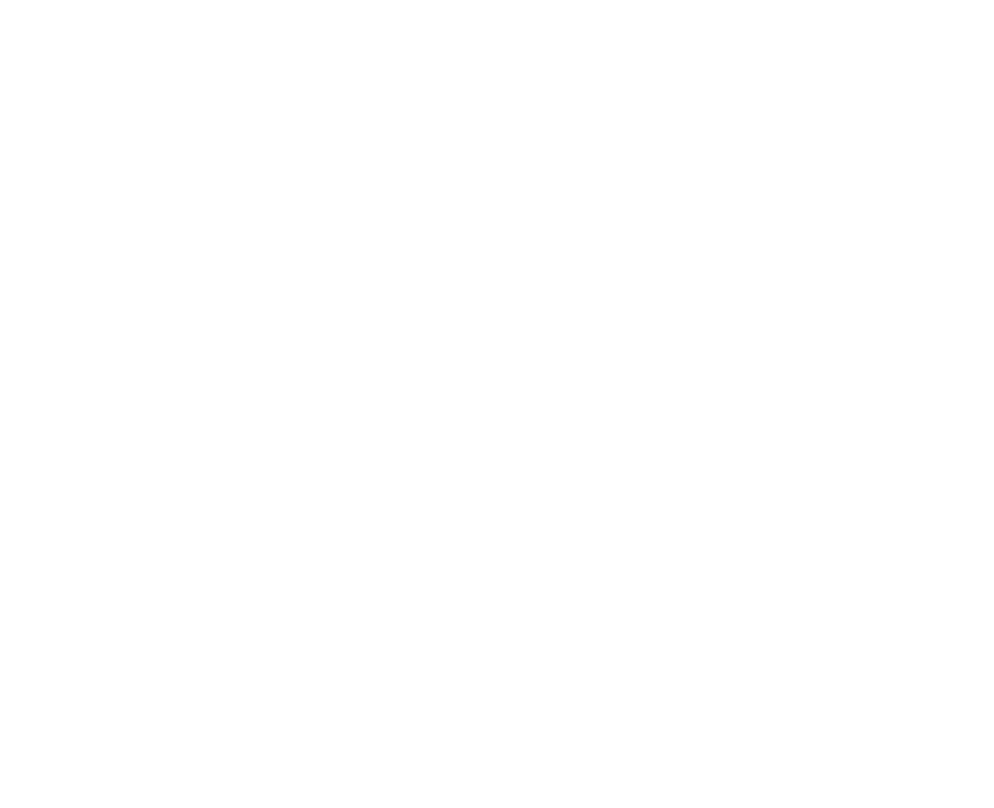
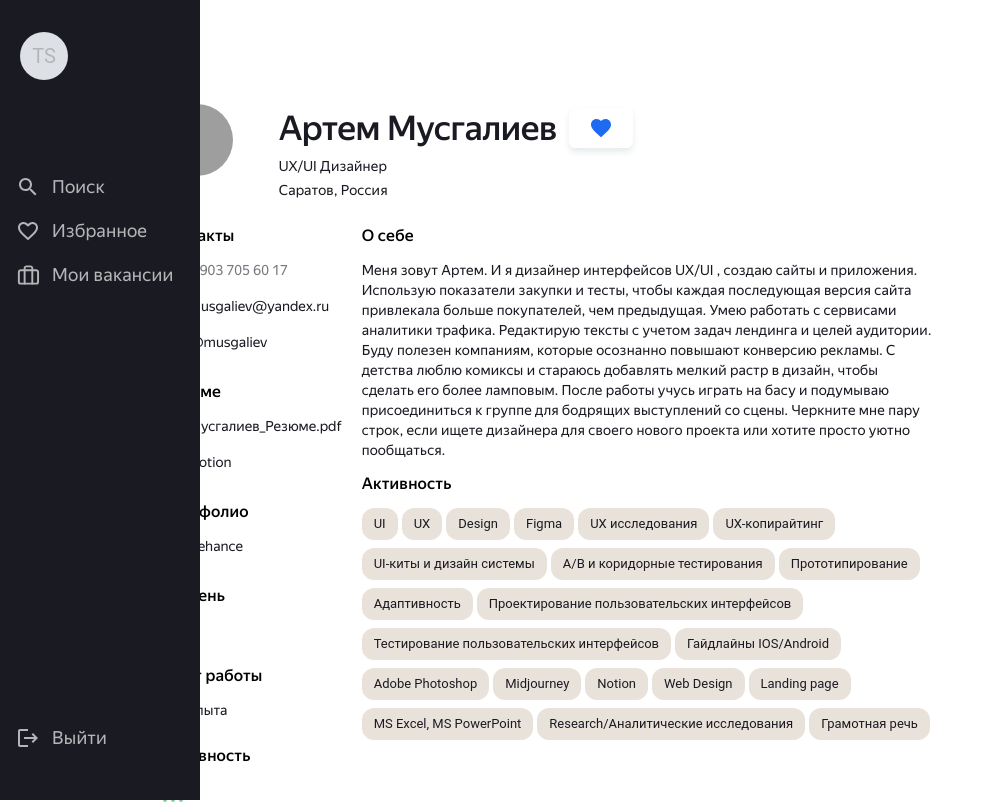
Before and after one commit to MarinaFominykh/alumni-resume-tracker, a React (Vite) app: page /search/1 in a window 1280 px wide. Before the commit this address had no page. Shown: the whole page, without its empty margins (0-994 px from the left). Built offline with nearby package versions, Linux system fonts and the light colour scheme; data requests are answered from the project's data file; grey boxes are pictures that could not be loaded.

Commit message:
feat: поиск по id

```diff
--- a/src/components/Table/Table.tsx
+++ b/src/components/Table/Table.tsx
@@ -98,7 +98,7 @@
                   <LikeButton handleLikeClick={handleLikeClick} isLiked={isLiked} />
                 </TableCell>
                 <TableCell component="th" scope="row">
-                  <Link className="link" to="{`/${id}`}" onClick={() => setWatched(true)}>
+                  <Link className="link" to={`/search/${row.id}`} onClick={() => setWatched(true)}>
                     <Box sx={tableStyles.nameBox}>
                       <Avatar src={row.photo} sx={{ width: 36, height: 36 }} />
                       <Typography sx={tableStyles.text}>{row.name}</Typography>
@@ -107,12 +107,12 @@
                   </Link>
                 </TableCell>
                 <TableCell>
-                  <Link className="link" to="{`/${id}`}">
+                  <Link className="link" to={`/search/${row.id}`}>
                     <Typography sx={tableStyles.text}> {row.specialization}</Typography>
                   </Link>
                 </TableCell>
                 <TableCell>
-                  <Link className="link" to="{`/${id}`}">
+                  <Link className="link" to={`/search/${row.id}`}>
                     <Typography sx={tableStyles.text}>
                       {row.experience === 0 && 'Без опыта'}
                       {row.experience === 1 && `${row.experience} год`}
@@ -122,12 +122,12 @@
                   </Link>
                 </TableCell>
                 <TableCell>
-                  <Link className="link" to="{`/${id}`}">
+                  <Link className="link" to={`/search/${row.id}`}>
                     <GradeElementTable experience={row.experience}></GradeElementTable>
                   </Link>
                 </TableCell>
                 <TableCell sx={tableStyles.activityChell}>
-                  <Link className="link" to="{`/${id}`}">
+                  <Link className="link" to={`/search/${row.id}`}>
                     <ActivityElement
                       activity={row.activity}
                       sx={{ display: 'flex', justifyContent: 'center' }}
@@ -135,7 +135,7 @@
                   </Link>
                 </TableCell>
                 <TableCell sx={tableStyles.skillsChell}>
-                  <Link className="link" to="{`/${id}`}">
+                  <Link className="link" to={`/search/${row.id}`}>
                     <ChipsContainer>
                       {row.skills.slice(0, 4).map((skill, i) => (
                         <ChipElement key={i} label={skill} sx={chipStyles.chip} />
--- a/src/main.tsx
+++ b/src/main.tsx
@@ -15,7 +15,7 @@
 import { Provider } from 'react-redux';
 import { setupStore } from './store/store.ts';
 
-const store = setupStore()
+const store = setupStore();
 ReactDOM.createRoot(document.getElementById('root')!).render(
   <Provider store={store}>
     <ThemeProvider theme={projectTheme}>
@@ -27,7 +27,7 @@
             <Route path="vacancies" element={<Vacancies />} />
             <Route path="all-vacancies" element={<AllVacancies />} />
             <Route path="vacancies/new" element={<NewVacancy />} />
-          <Route path="student" element={<StudentPage />} />
+            <Route path="search/:id" element={<StudentPage />} />
           </Route>
         </Routes>
         <Routes>
@@ -36,7 +36,5 @@
         </Routes>
       </BrowserRouter>
     </ThemeProvider>
-
   </Provider>
-
 );
--- a/src/pages/StudentPage/StudentPage.tsx
+++ b/src/pages/StudentPage/StudentPage.tsx
@@ -10,19 +10,20 @@
 import LikeButton from '../../components/elements/LikeButton/LikeButton';
 import { chipStyles } from '../../components/elements/ChipElement/styles';
 import { EmailIcon, CopyIcon, TelegramIcon, PdfIcon } from '../../consts/icons';
-
+import { applicantAPI } from '../../services/applicantService';
 import { useParams } from 'react-router';
-import { applicantAPI } from '../../services/applicantService';
 
 function StudentPage() {
-  const { data: applicant } = applicantAPI.useFetchApplicantByIdQuery('');
+  const { id } = useParams<{ id: string }>();
+  const { data: applicant } = applicantAPI.useFetchApplicantByIdQuery(id);
+
   console.log(applicant);
 
   return (
     <Container sx={studentStyles.wrapper}>
       <BackLink />
       <Box sx={studentStyles.header}>
-        <Avatar alt="Аватар выпускника" src={applicant.photo} sx={{ width: 72, height: 72 }} />
+        <Avatar alt="Аватар выпускника" src={applicant?.photo} sx={{ width: 72, height: 72 }} />
         <Box sx={studentStyles.info}>
           <Typography
             variant="h1"
@@ -30,15 +31,15 @@
             margin={'4px 0'}
             sx={{ display: 'flex', gap: '12px' }}
           >
-            {`${applicant.first_name} ${applicant.last_name}`}
+            {`${testStudent.first_name} ${testStudent.last_name}`}
             <LikeButton isLiked={true} />
           </Typography>
 
           <Typography variant="body2" sx={{ color: '#1A1B22' }}>
-            {applicant.specialization}
+            {testStudent.specialization}
           </Typography>
           <Typography variant="body2" sx={{ color: '#1A1B22' }}>
-            {`${applicant.city}, ${applicant.country}`}
+            {`${testStudent.city}, ${testStudent.country}`}
           </Typography>
         </Box>
       </Box>
@@ -51,18 +52,18 @@
             </Typography>
             <Box sx={studentStyles.iconLink}>
               <PhoneInTalkOutlinedIcon />
-              <Typography variant="body2">{applicant.contacts.phone}</Typography>
+              <Typography variant="body2">{testStudent.contacts.phone}</Typography>
             </Box>
             <Box sx={studentStyles.iconLink}>
               <EmailIcon />
-              <Link sx={studentStyles.link} href={`mailto:${applicant.contacts.email}`}>
-                {applicant.contacts.email}
+              <Link sx={studentStyles.link} href={`mailto:${testStudent.contacts.email}`}>
+                {testStudent.contacts.email}
               </Link>
             </Box>
             <Box sx={studentStyles.iconLink}>
               <TelegramIcon />
-              <Link sx={studentStyles.link} href={`${applicant.contacts.telegram}`}>
-                {applicant.contacts.telegram}
+              <Link sx={studentStyles.link} href={`${testStudent.contacts.telegram}`}>
+                {testStudent.contacts.telegram}
               </Link>
             </Box>
           </Box>
@@ -74,14 +75,14 @@
 
             <Box sx={studentStyles.iconLink}>
               <PdfIcon />
-              <Link sx={studentStyles.link} href={applicant.resume.file.resume_pdf} download>
-                {applicant.resume.file.resume_pdf}
+              <Link sx={studentStyles.link} href={testStudent.resume.file.resume_pdf} download>
+                {testStudent.resume.file.resume_pdf}
               </Link>
             </Box>
             <Box sx={studentStyles.iconLink}>
               <CopyIcon />
-              <Link sx={studentStyles.link} href={applicant.resume.platform.url}>
-                {applicant.resume.platform.name}
+              <Link sx={studentStyles.link} href={testStudent.resume.platform.url}>
+                {testStudent.resume.platform.name}
               </Link>
             </Box>
           </Box>
@@ -92,8 +93,8 @@
             </Typography>
             <Box sx={studentStyles.iconLink}>
               <CopyIcon />
-              <Link sx={studentStyles.link} href={applicant.portfolio.portfolio_url}>
-                {applicant.portfolio.pageName}
+              <Link sx={studentStyles.link} href={testStudent.portfolio.portfolio_url}>
+                {testStudent.portfolio.pageName}
               </Link>
             </Box>
           </Box>
@@ -102,7 +103,7 @@
             <Typography variant="subtitle1" fontWeight={'500'}>
               Уровень
             </Typography>
-            <GradeElement experience={applicant.experience} />
+            <GradeElement experience={testStudent.experience} />
           </Box>
 
           <Box sx={studentStyles.stack}>
@@ -110,13 +111,13 @@
               Опыт работы
             </Typography>
             <Typography variant="body2" sx={{ color: '#1A1B22' }}>
-              {applicant.experience === 0
+              {testStudent.experience === 0
                 ? 'Без опыта'
-                : applicant.experience === 1
-                ? `${applicant.experience} год`
-                : applicant.experience < 5
-                ? `${applicant.experience} годa`
-                : `${applicant.experience} лет`}
+                : testStudent.experience === 1
+                ? `${testStudent.experience} год`
+                : testStudent.experience < 5
+                ? `${testStudent.experience} годa`
+                : `${testStudent.experience} лет`}
             </Typography>
           </Box>
 
@@ -125,7 +126,7 @@
               Активность
             </Typography>
 
-            <ActivityElement activity={applicant.activity} sx={studentStyles.activity} />
+            <ActivityElement activity={testStudent.activity} sx={studentStyles.activity} />
           </Box>
         </Stack>
         <Stack sx={studentStyles.about}>
@@ -142,7 +143,7 @@
               Активность
             </Typography>
             <Stack sx={studentStyles.chipList} flexWrap="wrap" direction="row" gap={'8px 4px'}>
-              {applicant.skills.map(chip => (
+              {testStudent.skills.map(chip => (
                 <ChipElement label={chip} sx={chipStyles.chip} />
               ))}
             </Stack>
--- a/src/services/applicantService.ts
+++ b/src/services/applicantService.ts
@@ -11,9 +11,7 @@
       })
     }),
     fetchApplicantById: build.query<IApplicant[], string>({
-      query: () => ({
-        url: '/applicant/{id}'
-      })
+      query: id => ({ url: `applicant/${id}` })
     })
   })
 });
```
Lines whose indentation alone changed are shown as unchanged.
